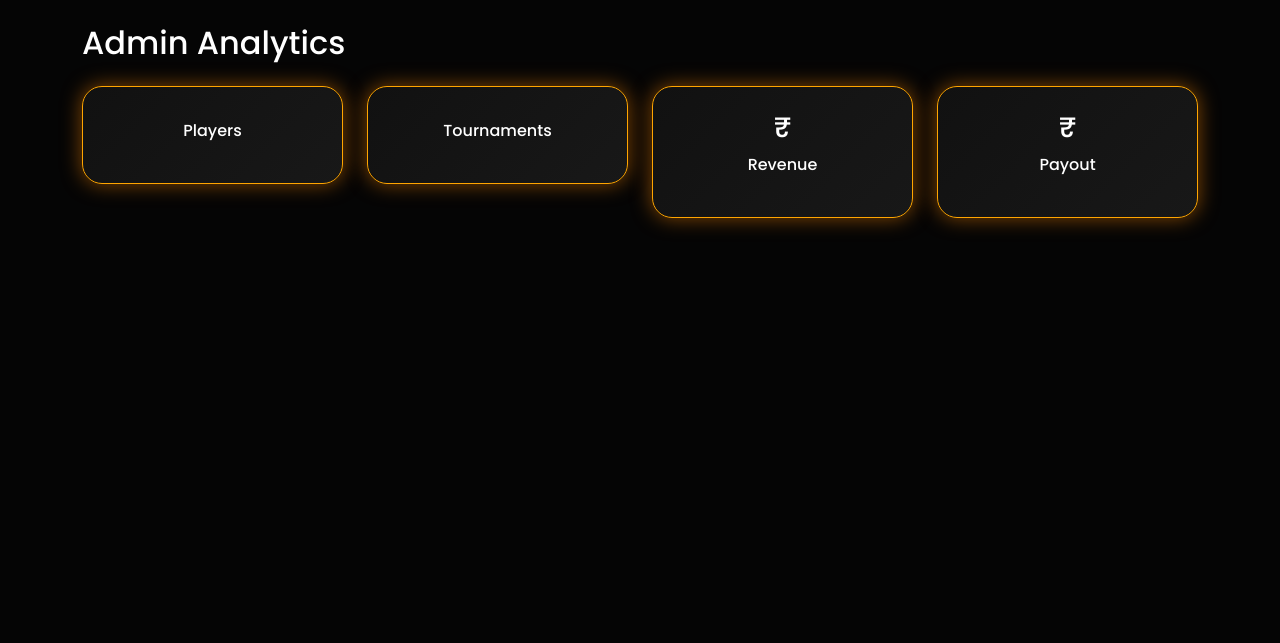
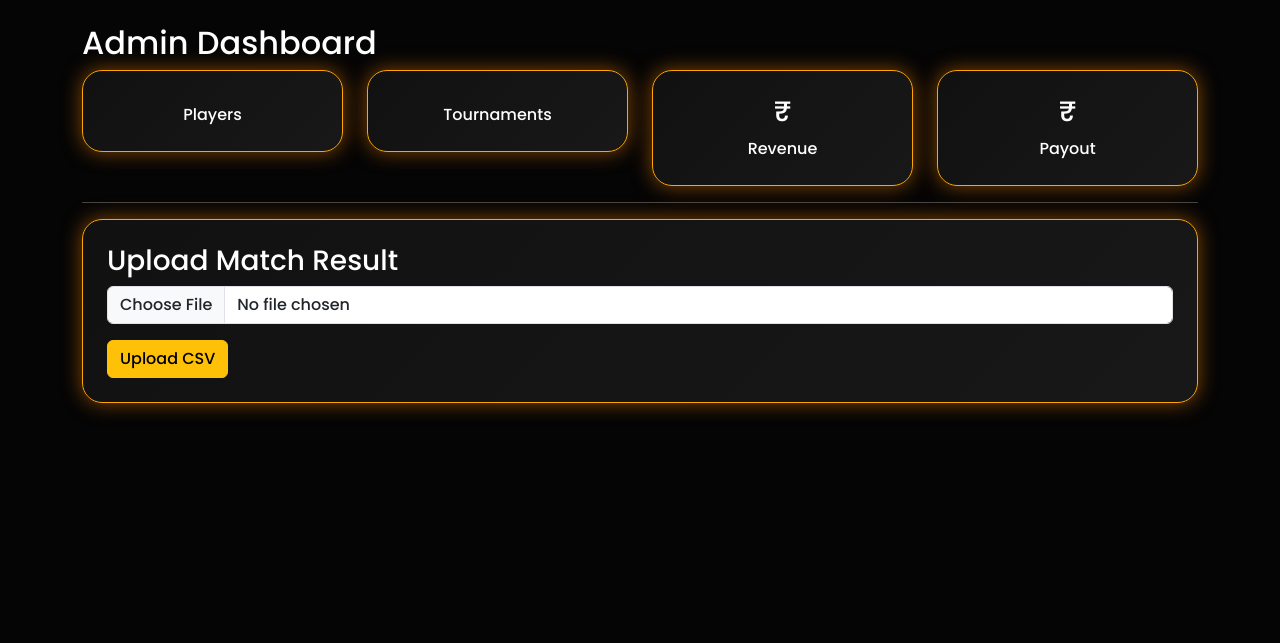
Before and after one commit to workload139-creator/gametournament, a Django app: template templates/admin_dashboard.html in a window 1280 px wide. Shown: the part 70-713 px from the top of the page. Run offline with Django 3.2, Linux system fonts and the light colour scheme; the template is opened without the code that fills it, so the values that code supplies are empty.

Commit message:
Revise admin dashboard and add CSV upload feature
Updated the admin dashboard layout and added a feature to upload match results via CSV.

```diff
--- a/templates/admin_dashboard.html
+++ b/templates/admin_dashboard.html
@@ -1,9 +1,9 @@
-
 {% extends "base.html" %}
+{% load static %}
 
 {% block content %}
 
-<h2 class="mb-4">Admin Analytics</h2>
+<h2>Admin Dashboard</h2>
 
 <div class="row">
 
@@ -13,7 +13,7 @@
 
 <h3>{{total_players}}</h3>
 
-<p>Players</p>
+Players
 
 </div>
 
@@ -25,7 +25,7 @@
 
 <h3>{{total_tournaments}}</h3>
 
-<p>Tournaments</p>
+Tournaments
 
 </div>
 
@@ -37,7 +37,7 @@
 
 <h3>₹{{revenue}}</h3>
 
-<p>Revenue</p>
+Revenue
 
 </div>
 
@@ -49,7 +49,7 @@
 
 <h3>₹{{payout}}</h3>
 
-<p>Payout</p>
+Payout
 
 </div>
 
@@ -57,4 +57,27 @@
 
 </div>
 
+<hr>
+
+<div class="gaming-card p-4">
+
+<h3>Upload Match Result</h3>
+
+<input
+type="file"
+id="csvFile"
+class="form-control mb-3">
+
+<button
+class="btn btn-warning"
+onclick="uploadCSV()">
+
+Upload CSV
+
+</button>
+
+</div>
+
+<script src="{% static 'js/csv_upload.js' %}"></script>
+
 {% endblock %}
```
